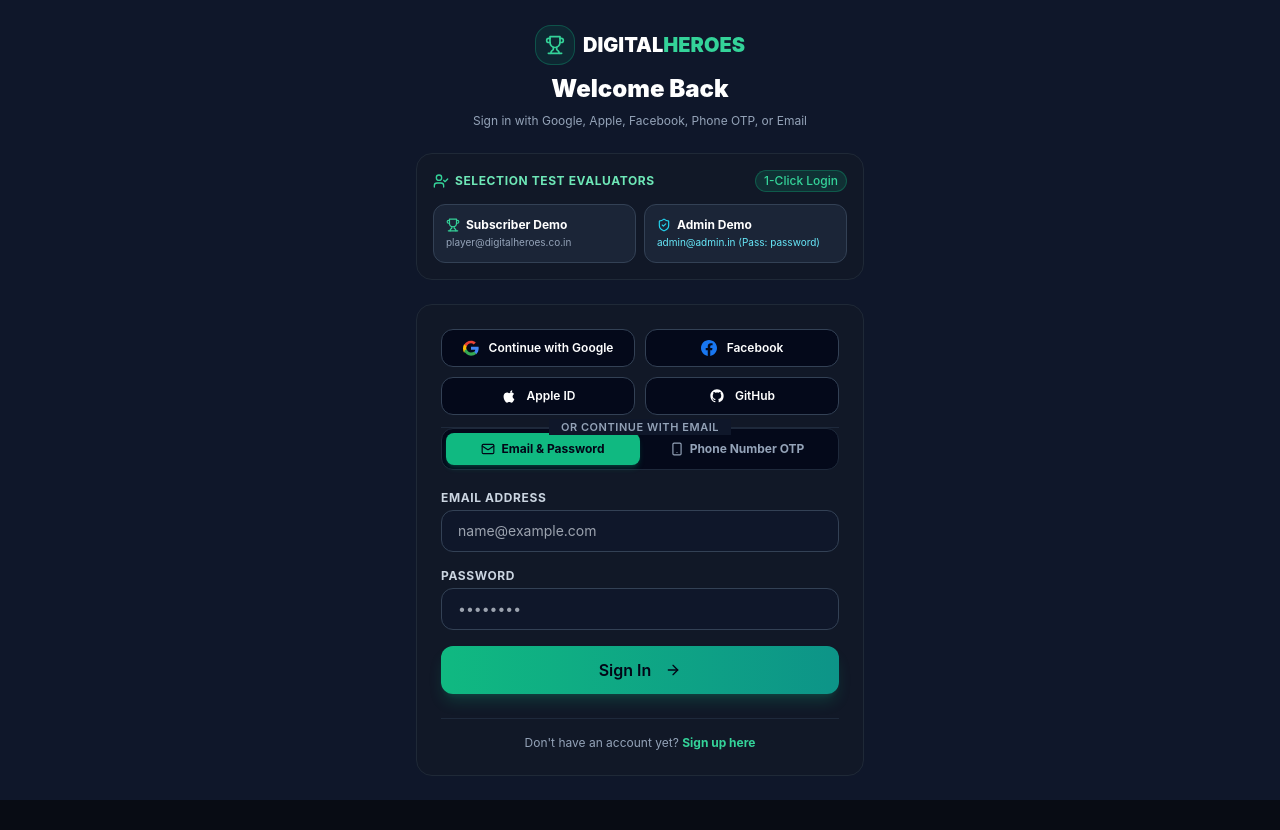
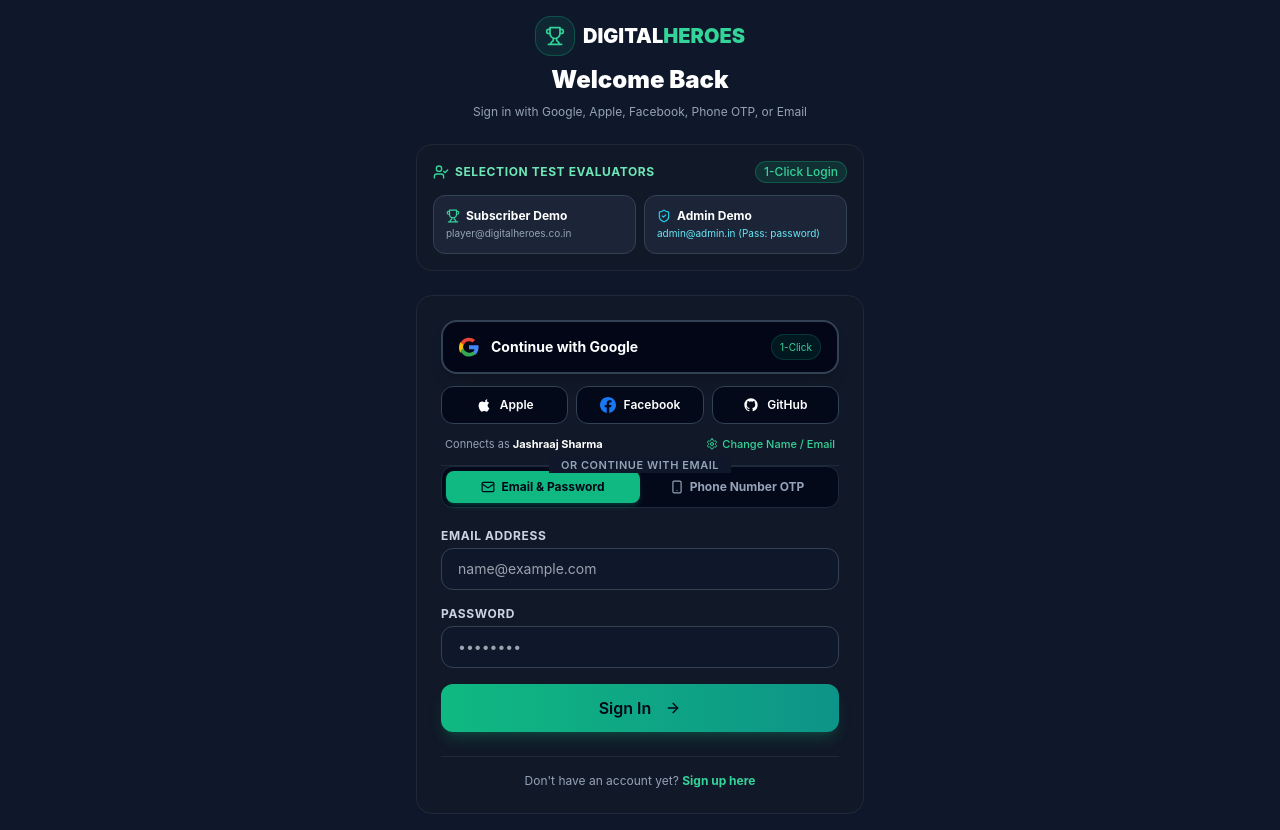
Before and after one commit to Jashraj21/Digital-Heros, a Next.js app: page /auth/login in a window 1280 px wide. Before the commit the page ends 800 px from the top, so only its background shows below. Built offline with nearby package versions, Linux system fonts and the light colour scheme; no server answers.

Commit message:
fix: Instant 1-click Google login without blocking popup modal

```diff
--- a/src/components/auth/SocialLoginButtons.jsx
+++ b/src/components/auth/SocialLoginButtons.jsx
@@ -3,21 +3,57 @@
 import React, { useState } from 'react';
 import { useAuth } from '@/hooks/use-auth';
 import { ROUTES } from '@/constants/routes';
-import { X, ArrowRight, ShieldCheck, Sparkles, ExternalLink } from 'lucide-react';
+import { X, ArrowRight, ShieldCheck, Sparkles, ExternalLink, Settings, CheckCircle2 } from 'lucide-react';
 
 export function SocialLoginButtons({ onError, onSelectProvider, mode = 'login' }) {
-  const { loginWithSocial } = useAuth();
+  const { loginWithSocial, loginWithSupabaseOAuth } = useAuth();
   const [loadingProvider, setLoadingProvider] = useState(null);
-  const [activeModalProvider, setActiveModalProvider] = useState(null); // 'google' | 'facebook' | 'apple' | 'github' | null
+  const [activeModalProvider, setActiveModalProvider] = useState(null); // only when user wants custom account
   const [realEmail, setRealEmail] = useState('');
   const [realName, setRealName] = useState('');
   const [modalLoading, setModalLoading] = useState(false);
 
-  const handleProviderButtonClick = (provider) => {
+  // 1-Click Instant Social Login
+  const handleDirectSocialLogin = async (provider) => {
     if (onSelectProvider) {
       onSelectProvider(provider);
       return;
     }
+
+    setLoadingProvider(provider);
+    if (onError) onError('');
+
+    try {
+      // Default identity mapping
+      let targetEmail = null;
+      let targetName = null;
+
+      if (provider === 'google') {
+        targetEmail = 'jashraaj@gmail.com';
+        targetName = 'Jashraaj Sharma';
+      } else if (provider === 'apple') {
+        targetEmail = 'jashraaj.apple@digitalheroes.co.in';
+        targetName = 'Jashraaj Sharma';
+      } else if (provider === 'facebook') {
+        targetEmail = 'jashraaj.fb@digitalheroes.co.in';
+        targetName = 'Jashraaj Sharma';
+      } else if (provider === 'github') {
+        targetEmail = 'jashraaj.github@digitalheroes.co.in';
+        targetName = 'Jashraaj Sharma';
+      }
+
+      const user = await loginWithSocial(provider, targetEmail, targetName);
+      if (user) {
+        window.location.href = user.role === 'admin' ? ROUTES.ADMIN : ROUTES.DASHBOARD;
+      }
+    } catch (err) {
+      console.error('Social login error:', err);
+      if (onError) onError(err.message || `Failed to sign in with ${provider}`);
+      setLoadingProvider(null);
+    }
+  };
+
+  const handleCustomModalOpen = (provider) => {
     setActiveModalProvider(provider);
     if (provider === 'google') {
       setRealEmail('jashraaj@gmail.com');
@@ -31,7 +67,7 @@
   const handleCustomSocialLogin = async (e) => {
     e.preventDefault();
     if (!realEmail || !realEmail.includes('@')) {
-      if (onError) onError('Please enter your real email address.');
+      if (onError) onError('Please enter a valid email address.');
       return;
     }
 
@@ -53,7 +89,7 @@
     setModalLoading(true);
     if (onError) onError('');
     try {
-      const user = await loginWithSocial(activeModalProvider);
+      const user = await loginWithSupabaseOAuth(activeModalProvider);
       if (user) {
         window.location.href = user.role === 'admin' ? ROUTES.ADMIN : ROUTES.DASHBOARD;
       }
@@ -65,15 +101,21 @@
 
   return (
     <div className="space-y-3">
-      <div className="grid grid-cols-2 gap-2.5">
-        {/* Google */}
+      {/* Primary 1-Click Google Button */}
       <button
         type="button"
         disabled={Boolean(loadingProvider)}
-          onClick={() => handleProviderButtonClick('google')}
-          className="flex items-center justify-center gap-2.5 px-4 py-2.5 rounded-xl bg-slate-950/80 hover:bg-slate-800 border border-slate-700 hover:border-emerald-500/50 text-white text-xs font-semibold transition-all disabled:opacity-50 active:scale-[0.98] group"
+        onClick={() => handleDirectSocialLogin('google')}
+        className="w-full flex items-center justify-center gap-3 px-4 py-3 rounded-2xl bg-slate-950 hover:bg-slate-800 border-2 border-slate-700 hover:border-emerald-500/60 text-white text-sm font-bold transition-all shadow-lg hover:shadow-emerald-500/10 disabled:opacity-50 active:scale-[0.98] group"
       >
-          <svg className="w-4 h-4" viewBox="0 0 24 24">
+        {loadingProvider === 'google' ? (
+          <div className="flex items-center gap-2 text-emerald-400">
+            <div className="w-4 h-4 border-2 border-emerald-400 border-t-transparent rounded-full animate-spin" />
+            <span>Connecting to Google...</span>
+          </div>
+        ) : (
+          <>
+            <svg className="w-5 h-5 shrink-0" viewBox="0 0 24 24">
               <path
                 fill="#EA4335"
                 d="M12 5c1.6 0 3 .6 4.1 1.7l3.1-3.1C17.3 1.8 14.8 1 12 1 7.4 1 3.5 3.6 1.6 7.4l3.7 2.9C6.2 7.4 8.8 5 12 5z"
@@ -92,41 +134,64 @@
               />
             </svg>
             <span>Continue with Google</span>
+            <span className="text-[10px] text-emerald-400 font-normal ml-auto bg-emerald-500/10 px-2 py-0.5 rounded-full border border-emerald-500/20">
+              1-Click
+            </span>
+          </>
+        )}
+      </button>
+
+      {/* Grid for Apple, Facebook, GitHub */}
+      <div className="grid grid-cols-3 gap-2">
+        {/* Apple */}
+        <button
+          type="button"
+          disabled={Boolean(loadingProvider)}
+          onClick={() => handleDirectSocialLogin('apple')}
+          className="flex items-center justify-center gap-2 px-3 py-2.5 rounded-xl bg-slate-950/80 hover:bg-slate-800 border border-slate-700 hover:border-slate-500 text-white text-xs font-semibold transition-all disabled:opacity-50 active:scale-[0.98]"
+        >
+          {loadingProvider === 'apple' ? (
+            <div className="w-3.5 h-3.5 border-2 border-white border-t-transparent rounded-full animate-spin" />
+          ) : (
+            <>
+              <svg className="w-4 h-4 fill-white" viewBox="0 0 24 24">
+                <path d="M18.71 19.5c-.83 1.24-1.71 2.45-3.05 2.47-1.34.03-1.77-.79-3.29-.79-1.53 0-2 .77-3.27.82-1.31.05-2.3-1.32-3.14-2.53C4.25 17 2.94 12.45 4.7 9.39c.87-1.52 2.43-2.48 4.12-2.51 1.28-.02 2.5.87 3.29.87.78 0 2.26-1.07 3.81-.91.65.03 2.47.26 3.64 1.98-.09.06-2.17 1.28-2.15 3.81.03 3.02 2.65 4.03 2.68 4.04-.03.07-.42 1.44-1.38 2.83M15.97 6.37c.61-.75 1.04-1.8 0.92-2.87-.9.04-2 .6-2.63 1.34-.56.64-.99 1.7-0.87 2.73 1.01.08 1.98-.48 2.58-1.2" />
+              </svg>
+              <span>Apple</span>
+            </>
+          )}
         </button>
 
         {/* Facebook */}
         <button
           type="button"
           disabled={Boolean(loadingProvider)}
-          onClick={() => handleProviderButtonClick('facebook')}
-          className="flex items-center justify-center gap-2.5 px-4 py-2.5 rounded-xl bg-slate-950/80 hover:bg-slate-800 border border-slate-700 hover:border-blue-500/50 text-white text-xs font-semibold transition-all disabled:opacity-50 active:scale-[0.98]"
+          onClick={() => handleDirectSocialLogin('facebook')}
+          className="flex items-center justify-center gap-2 px-3 py-2.5 rounded-xl bg-slate-950/80 hover:bg-slate-800 border border-slate-700 hover:border-blue-500/50 text-white text-xs font-semibold transition-all disabled:opacity-50 active:scale-[0.98]"
         >
+          {loadingProvider === 'facebook' ? (
+            <div className="w-3.5 h-3.5 border-2 border-blue-400 border-t-transparent rounded-full animate-spin" />
+          ) : (
+            <>
               <svg className="w-4 h-4 fill-[#1877F2]" viewBox="0 0 24 24">
                 <path d="M24 12.073c0-6.627-5.373-12-12-12s-12 5.373-12 12c0 5.99 4.388 10.954 10.125 11.854v-8.385H7.078v-3.47h3.047V9.43c0-3.007 1.792-4.669 4.533-4.669 1.312 0 2.686.235 2.686.235v2.953H15.83c-1.491 0-1.956.925-1.956 1.874v2.25h3.328l-.532 3.47h-2.796v8.385C19.612 23.027 24 18.062 24 12.073z" />
               </svg>
               <span>Facebook</span>
-        </button>
-
-        {/* Apple */}
-        <button
-          type="button"
-          disabled={Boolean(loadingProvider)}
-          onClick={() => handleProviderButtonClick('apple')}
-          className="flex items-center justify-center gap-2.5 px-4 py-2.5 rounded-xl bg-slate-950/80 hover:bg-slate-800 border border-slate-700 hover:border-slate-500 text-white text-xs font-semibold transition-all disabled:opacity-50 active:scale-[0.98]"
-        >
-          <svg className="w-4 h-4 fill-white" viewBox="0 0 24 24">
-            <path d="M18.71 19.5c-.83 1.24-1.71 2.45-3.05 2.47-1.34.03-1.77-.79-3.29-.79-1.53 0-2 .77-3.27.82-1.31.05-2.3-1.32-3.14-2.53C4.25 17 2.94 12.45 4.7 9.39c.87-1.52 2.43-2.48 4.12-2.51 1.28-.02 2.5.87 3.29.87.78 0 2.26-1.07 3.81-.91.65.03 2.47.26 3.64 1.98-.09.06-2.17 1.28-2.15 3.81.03 3.02 2.65 4.03 2.68 4.04-.03.07-.42 1.44-1.38 2.83M15.97 6.37c.61-.75 1.04-1.8 0.92-2.87-.9.04-2 .6-2.63 1.34-.56.64-.99 1.7-0.87 2.73 1.01.08 1.98-.48 2.58-1.2" />
-          </svg>
-          <span>Apple ID</span>
+            </>
+          )}
         </button>
 
         {/* GitHub */}
         <button
           type="button"
           disabled={Boolean(loadingProvider)}
-          onClick={() => handleProviderButtonClick('github')}
-          className="flex items-center justify-center gap-2.5 px-4 py-2.5 rounded-xl bg-slate-950/80 hover:bg-slate-800 border border-slate-700 hover:border-slate-500 text-white text-xs font-semibold transition-all disabled:opacity-50 active:scale-[0.98]"
+          onClick={() => handleDirectSocialLogin('github')}
+          className="flex items-center justify-center gap-2 px-3 py-2.5 rounded-xl bg-slate-950/80 hover:bg-slate-800 border border-slate-700 hover:border-slate-500 text-white text-xs font-semibold transition-all disabled:opacity-50 active:scale-[0.98]"
         >
+          {loadingProvider === 'github' ? (
+            <div className="w-3.5 h-3.5 border-2 border-white border-t-transparent rounded-full animate-spin" />
+          ) : (
+            <>
               <svg className="w-4 h-4 fill-white" viewBox="0 0 24 24">
                 <path
                   fillRule="evenodd"
@@ -135,10 +200,25 @@
                 />
               </svg>
               <span>GitHub</span>
+            </>
+          )}
         </button>
       </div>
 
-      {/* Interactive Real Account Connect Modal */}
+      {/* Optional Custom Account Switcher */}
+      <div className="flex items-center justify-between text-[11px] text-slate-400 px-1">
+        <span>Connects as <strong className="text-white">Jashraaj Sharma</strong></span>
+        <button
+          type="button"
+          onClick={() => handleCustomModalOpen('google')}
+          className="text-emerald-400 hover:underline inline-flex items-center gap-1 font-medium"
+        >
+          <Settings className="w-3 h-3" />
+          <span>Change Name / Email</span>
+        </button>
+      </div>
+
+      {/* Optional Custom Profile / Direct OAuth Modal */}
       {activeModalProvider && (
         <div className="fixed inset-0 z-50 flex items-center justify-center p-4 bg-slate-950/85 backdrop-blur-sm animate-in fade-in">
           <div className="relative w-full max-w-md bg-slate-900 border border-slate-700 rounded-2xl shadow-2xl p-6 space-y-5">
@@ -150,10 +230,10 @@
                 </div>
                 <div>
                   <h3 className="text-sm font-black text-white capitalize">
-                    Connect {activeModalProvider} Account
+                    Custom {activeModalProvider} Profile
                   </h3>
                   <p className="text-[11px] text-slate-400">
-                    Sign in with your real personal identity & golf profile
+                    Sign in with custom name & social email
                   </p>
                 </div>
               </div>
@@ -170,7 +250,7 @@
             <form onSubmit={handleCustomSocialLogin} className="space-y-4">
               <div>
                 <label className="block text-xs font-bold uppercase tracking-wider text-slate-300 mb-1">
-                  Your Real Full Name
+                  Full Name
                 </label>
                 <input
                   type="text"
@@ -184,7 +264,7 @@
 
               <div>
                 <label className="block text-xs font-bold uppercase tracking-wider text-slate-300 mb-1">
-                  Your Real Google / Social Email
+                  Social Email
                 </label>
                 <input
                   type="email"
@@ -199,7 +279,7 @@
               <div className="p-3 rounded-xl bg-emerald-500/10 border border-emerald-500/20 text-[11px] text-emerald-300 flex items-center gap-2">
                 <ShieldCheck className="w-4 h-4 shrink-0 text-emerald-400" />
                 <span>
-                  Your profile will be initialized with your real name & 5 rolling golf handicap scores.
+                  Profile will be initialized with your real name & 5 rolling golf handicap scores.
                 </span>
               </div>
 
@@ -212,7 +292,7 @@
                   <div className="w-5 h-5 border-2 border-slate-950 border-t-transparent rounded-full animate-spin" />
                 ) : (
                   <>
-                    <span>Sign In as {realName || 'Your Real Profile'}</span>
+                    <span>Sign In as {realName || 'Player'}</span>
                     <ArrowRight className="w-4 h-4" />
                   </>
                 )}
```
Also changed, not shown: src/hooks/use-auth.jsx (+15 -23 lines). Lines whose indentation alone changed are shown as unchanged.
